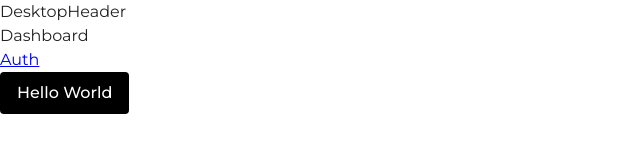
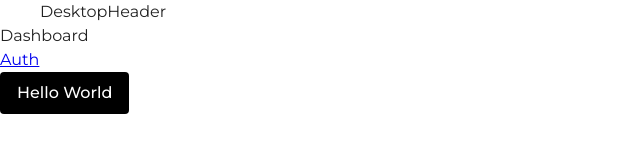
Before and after one commit to gertie-sheshe/your-feedback, a React (Create React App) app: page /dashboard in a window 1280 px wide. Shown: the top 160 px of the page, without its empty margins (0-640 px from the left). Built offline with nearby package versions, Linux system fonts and the light colour scheme.

Commit message:
(feat) add Section component

```diff
--- a/src/layout/Header/Header.js
+++ b/src/layout/Header/Header.js
@@ -1,10 +1,11 @@
 import React from "react";
+import Section from "../Section/Section";
 import DesktopHeader from "./DesktopHeader";
 import MobileHeader from "./MobileHeader";
 
 function Header() {
   return (
-    <div>
+    <Section>
       <DesktopHeader
         sx={{
           display: { xs: "none", sm: "none", md: "flex" },
@@ -15,7 +16,7 @@ function Header() {
           display: { xs: "flex", md: "none" },
         }}
       />
-    </div>
+    </Section>
   );
 }
 
--- /dev/null
+++ b/src/layout/Section/Section.js
@@ -0,0 +1,17 @@
+import React from "react";
+import { styled } from "@mui/system";
+
+const SectionContainer = styled("div")(
+  ({ theme: { breakpoints, typography } }) => ({
+    padding: `0 ${typography.pxToRem(20)}`,
+    [breakpoints.up("sm")]: {
+      padding: `0 ${typography.pxToRem(40)}`,
+    },
+  })
+);
+
+function Section({ children }) {
+  return <SectionContainer>{children}</SectionContainer>;
+}
+
+export default Section;
--- a/src/theme/index.js
+++ b/src/theme/index.js
@@ -25,6 +25,15 @@ const palette = {
 const theme = createTheme({
   breakpoints,
   palette,
+  contentWidths: {
+    values: {
+      sm: 728,
+      md: 1024,
+      lg: 1144,
+      xl: 1144,
+    },
+    unit: "px",
+  },
   typography: {
     fontFamily: FONT_FAMILY,
     h1: {
```
